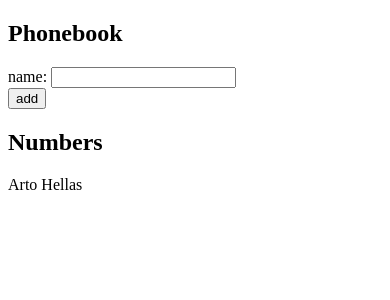
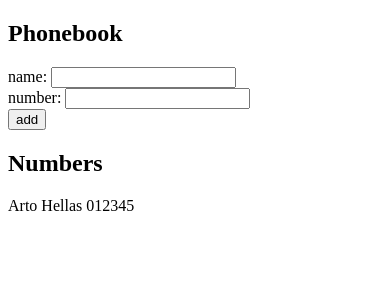
Before and after one commit to AnjaliKunder97/fullstackopen, a React (Vite) app in the folder part2/phonebook/: page / in a window 390 px wide. Shown: the top 300 px of the page. Built offline with nearby package versions, Linux system fonts and the light colour scheme.

Commit message:
part2: exercise 2.8 - phone numbers

```diff
--- a/part2/phonebook/src/App.jsx
+++ b/part2/phonebook/src/App.jsx
@@ -2,12 +2,17 @@ import { useState } from 'react'
 
 const App = () => {
   const [persons, setPersons] = useState([
-    { name: 'Arto Hellas' }
+    { name: 'Arto Hellas', number: '012345' }
   ])
   const [newName, setNewName] = useState('')
+  const [newNumber, setNewNumber] = useState('')
 
   const handleNameChange = (event) => {
     setNewName(event.target.value)
+  }
+
+  const handleNumberChange = (event) => {
+    setNewNumber(event.target.value)
   }
 
   const addName = (event) => {
@@ -16,23 +21,23 @@ const App = () => {
       alert(`${newName} is already added to phonebook`)
       return
     }
-    setPersons(persons.concat({name: newName}))
+    setPersons(persons.concat({name: newName, number: newNumber}))
     setNewName('')
+    setNewNumber('')
   }
 
   return (
     <div>
       <h2>Phonebook</h2>
       <form onSubmit={addName}>
-        <div>
-          name: <input value={newName} onChange={handleNameChange}/>
-        </div>
+        <div>name: <input value={newName} onChange={handleNameChange}/></div>
+        <div>number: <input value={newNumber} onChange={handleNumberChange}/></div>
         <div>
           <button type="submit">add</button>
         </div>
       </form>
       <h2>Numbers</h2>
-      {persons.map(person =><p key={person.name}>{person.name}</p>)}
+      {persons.map(person =><p key={person.name}>{person.name} {person.number}</p>)}
     </div>
   )
 }
```
